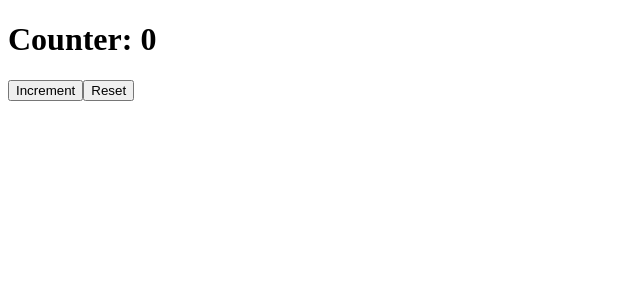
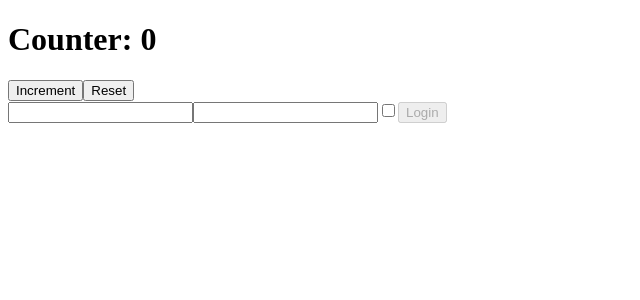
Before and after one commit to Matstraz/React-exercises, a React (Create React App) app: page / in a window 1280 px wide. Shown: the top 300 px of the page, without its empty margins (0-640 px from the left). Built offline with nearby package versions, Linux system fonts and the light colour scheme.

Commit message:
feat: add useState ex 2

```diff
--- a/src/App.js
+++ b/src/App.js
@@ -1,11 +1,13 @@
 import React from "react";
 import { Counter } from "./Counter";
+import { Login } from "./Login";
 
 export class App extends React.Component{
     render(){
         return (
             <div>
                <Counter />
+               <Login />
             </div>
         )
     }
--- /dev/null
+++ b/src/Login.js
@@ -0,0 +1,50 @@
+import { useState } from "react"
+
+export function Login(){
+
+
+  /*   let [username, setUsername] = useState('')  //modifica singolarmente
+
+    function handleInputChange(event){
+        setUsername(username = event.target.value)
+    } */
+
+
+     const [data, setData] = useState({
+        username: "",
+        password: "",
+        remember: false,
+        disabled: "disabled"
+    })
+
+    function handleInputChange(event){
+       const {name, type, value, checked} = event.target
+
+       setData((data) =>{
+        return {
+            ...data,
+            [name]: type === 'checkbox' ? checked : value
+        }
+       })
+
+       setData({disabled : data.username === ""
+       ? 'disabled'
+       : data.password === ""
+       ? 'disabled'
+       : ''})
+    }
+
+  console.log(data)
+
+
+
+
+    return(
+        <form>
+            <input name="username" type="text" value={data.username} onChange={handleInputChange}></input>
+            <input name="password" type="password" value={data.password} onChange={handleInputChange}></input>
+            <input name="remember" type="checkbox" checked={data.remember} onChange={handleInputChange}></input>
+            <button disabled={data.disabled}>Login</button>
+        </form>
+    )
+}
```
